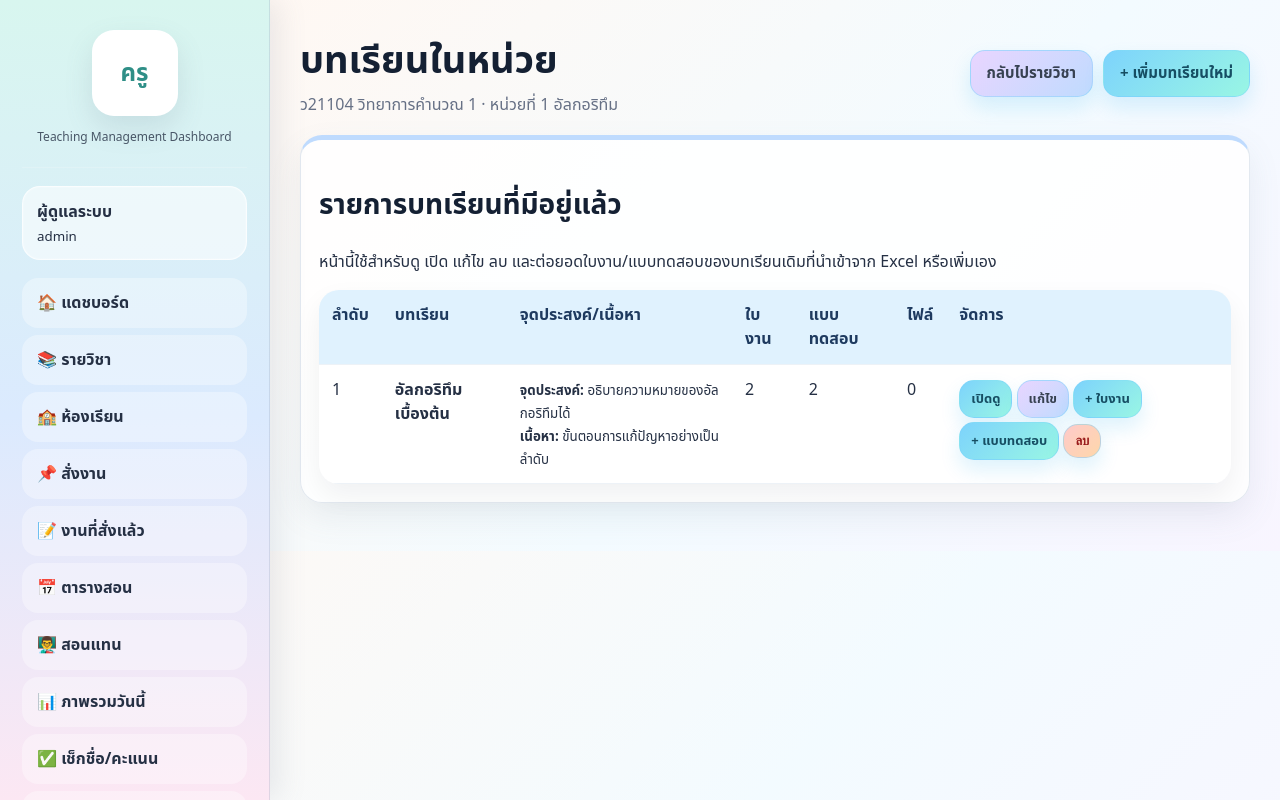
After one commit to Dekchairukna/Kruruksorn, a Flask app: page /unit/1/lessons in a window 1280 px wide. The commit adds this page. Run offline with Flask 3, Linux system fonts and the light colour scheme; a user stored in the database is signed in.

Commit message:
update latest version

```diff
--- a/app.py
+++ b/app.py
@@ -2305,6 +2305,23 @@ def add_lesson_uploads(lesson):
             added += 1
     return added
 
+
+@app.route('/unit/<int:unit_id>/lessons')
+@login_required
+@role_required('teacher','admin')
+def unit_lessons(unit_id):
+    unit = Unit.query.get_or_404(unit_id)
+    if not owns_unit(unit):
+        return deny_redirect('subjects')
+    lessons = Lesson.query.filter_by(unit_id=unit.id).order_by(Lesson.id.asc()).all()
+    lesson_rows = []
+    for lesson in lessons:
+        worksheet_count = Worksheet.query.filter_by(lesson_id=lesson.id).count()
+        quiz_count = Quiz.query.filter_by(lesson_id=lesson.id).count()
+        file_count = LessonFile.query.filter_by(lesson_id=lesson.id).count()
+        lesson_rows.append((lesson, worksheet_count, quiz_count, file_count))
+    return render_template('unit_lessons.html', unit=unit, lesson_rows=lesson_rows)
+
 @app.route('/unit/<int:unit_id>/lesson', methods=['GET','POST'])
 @login_required
 @role_required('teacher','admin')
--- a/templates/lesson_detail.html
+++ b/templates/lesson_detail.html
@@ -7,7 +7,7 @@
   </div>
   {% if current_user.role in ['teacher','admin'] %}
   <div class="actions-row">
-    <a class="btn secondary" href="{{ url_for('lesson_edit', lesson_id=lesson.id) }}">แก้ไขบทเรียน/แนบไฟล์</a>
+    <a class="btn secondary" href="{{ url_for('unit_lessons', unit_id=lesson.unit_id) }}">กลับไปรายการบทเรียน</a><a class="btn secondary" href="{{ url_for('lesson_edit', lesson_id=lesson.id) }}">แก้ไขบทเรียน/แนบไฟล์</a>
   </div>
   {% endif %}
 </div>
--- a/templates/subject_detail.html
+++ b/templates/subject_detail.html
@@ -13,7 +13,7 @@
   <a class="btn" href="{{ url_for('subject_worksheets', subject_id=subject.id) }}">ดู/ตรวจใบงานทั้งหมด</a>
   <span class="muted">กดเข้ารายวิชาแล้วจัดการเช็กชื่อ ใบงาน และคะแนนได้จากหน้านี้</span>
 </div>
-<h2>เพิ่มหน่วยการเรียนรู้</h2><form method="post" class="stack-form"><input name="title" placeholder="ชื่อหน่วย" required><input name="required_periods" type="number" value="1" placeholder="คาบที่กำหนด"><textarea name="indicators" placeholder="ตัวชี้วัด/ผลการเรียนรู้"></textarea><button>เพิ่มหน่วย</button></form><h2>ความครบของหน่วย</h2><table><tr><th>หน่วย</th><th>บทเรียน</th><th>ใบงาน</th><th>แบบทดสอบ</th><th>ครบ</th><th>จัดการ</th></tr>{% for u,lesson_count,worksheets,quizzes,percent,missing in completeness %}<tr><td>{{u.title}}<br><small>{{u.indicators}}</small></td><td>{{lesson_count}}/{{u.required_periods}}</td><td>{{worksheets}}</td><td>{{quizzes}}</td><td><div class="bar"><span style="width:{{percent}}%"></span></div>{{percent}}% {% if missing>0 %}<b class="bad">ขาด {{missing}} คาบ</b>{% else %}<b class="ok">ครบ</b>{% endif %}</td><td><a class="btn small" href="{{ url_for('lesson_create', unit_id=u.id) }}">เพิ่มบทเรียน</a><a class="btn secondary small" href="{{url_for('unit_edit', unit_id=u.id)}}">แก้ไข</a><form method="post" action="{{url_for('unit_delete', unit_id=u.id)}}" class="inline" onsubmit="return confirm('ลบหน่วยนี้?')"><button class="danger-btn small">ลบ</button></form></td></tr>{% endfor %}</table>
+<h2>เพิ่มหน่วยการเรียนรู้</h2><form method="post" class="stack-form"><input name="title" placeholder="ชื่อหน่วย" required><input name="required_periods" type="number" value="1" placeholder="คาบที่กำหนด"><textarea name="indicators" placeholder="ตัวชี้วัด/ผลการเรียนรู้"></textarea><button>เพิ่มหน่วย</button></form><h2>ความครบของหน่วย</h2><table><tr><th>หน่วย</th><th>บทเรียน</th><th>ใบงาน</th><th>แบบทดสอบ</th><th>ครบ</th><th>จัดการ</th></tr>{% for u,lesson_count,worksheets,quizzes,percent,missing in completeness %}<tr><td>{{u.title}}<br><small>{{u.indicators}}</small></td><td>{{lesson_count}}/{{u.required_periods}}</td><td>{{worksheets}}</td><td>{{quizzes}}</td><td><div class="bar"><span style="width:{{percent}}%"></span></div>{{percent}}% {% if missing>0 %}<b class="bad">ขาด {{missing}} คาบ</b>{% else %}<b class="ok">ครบ</b>{% endif %}</td><td><a class="btn small" href="{{ url_for('unit_lessons', unit_id=u.id) }}">ดู/แก้ไขบทเรียน</a><a class="btn small" href="{{ url_for('lesson_create', unit_id=u.id) }}">เพิ่มบทเรียน</a><a class="btn secondary small" href="{{url_for('unit_edit', unit_id=u.id)}}">แก้ไขหน่วย</a><form method="post" action="{{url_for('unit_delete', unit_id=u.id)}}" class="inline" onsubmit="return confirm('ลบหน่วยนี้?')"><button class="danger-btn small">ลบหน่วย</button></form></td></tr>{% endfor %}</table>
 <section class="card">
 <h2>เช็กชื่อและคะแนนของรายวิชานี้</h2>
 <table><tr><th>ห้องเรียน</th><th>จัดการ</th></tr>
--- /dev/null
+++ b/templates/unit_lessons.html
@@ -0,0 +1,52 @@
+{% extends 'base.html' %}
+{% block content %}
+<div class="page-head">
+  <div>
+    <h1>บทเรียนในหน่วย</h1>
+    <p>{{ unit.subject.name }} · {{ unit.title }}</p>
+  </div>
+  <div class="actions-row">
+    <a class="btn secondary" href="{{ url_for('subject_detail', subject_id=unit.subject_id) }}">กลับไปรายวิชา</a>
+    <a class="btn" href="{{ url_for('lesson_create', unit_id=unit.id) }}">+ เพิ่มบทเรียนใหม่</a>
+  </div>
+</div>
+
+<section class="card">
+  <h2>รายการบทเรียนที่มีอยู่แล้ว</h2>
+  <p class="hint">หน้านี้ใช้สำหรับดู เปิด แก้ไข ลบ และต่อยอดใบงาน/แบบทดสอบของบทเรียนเดิมที่นำเข้าจาก Excel หรือเพิ่มเอง</p>
+  <table>
+    <tr>
+      <th style="width:50px;">ลำดับ</th>
+      <th>บทเรียน</th>
+      <th>จุดประสงค์/เนื้อหา</th>
+      <th>ใบงาน</th>
+      <th>แบบทดสอบ</th>
+      <th>ไฟล์</th>
+      <th>จัดการ</th>
+    </tr>
+    {% for lesson, worksheet_count, quiz_count, file_count in lesson_rows %}
+    <tr>
+      <td>{{ loop.index }}</td>
+      <td><b>{{ lesson.title }}</b></td>
+      <td>
+        {% if lesson.objective %}<div><small><b>จุดประสงค์:</b> {{ lesson.objective[:120] }}{% if lesson.objective|length > 120 %}...{% endif %}</small></div>{% endif %}
+        {% if lesson.content %}<div><small><b>เนื้อหา:</b> {{ lesson.content[:120] }}{% if lesson.content|length > 120 %}...{% endif %}</small></div>{% endif %}
+        {% if not lesson.objective and not lesson.content %}<small class="muted">ยังไม่มีรายละเอียด</small>{% endif %}
+      </td>
+      <td>{{ worksheet_count }}</td>
+      <td>{{ quiz_count }}</td>
+      <td>{{ file_count }}</td>
+      <td>
+        <a class="btn small" href="{{ url_for('lesson_detail', lesson_id=lesson.id) }}">เปิดดู</a>
+        <a class="btn secondary small" href="{{ url_for('lesson_edit', lesson_id=lesson.id) }}">แก้ไข</a>
+        <a class="btn small" href="{{ url_for('worksheet_create', lesson_id=lesson.id) }}">+ ใบงาน</a>
+        <a class="btn small" href="{{ url_for('quiz_create', lesson_id=lesson.id) }}">+ แบบทดสอบ</a>
+        <form method="post" action="{{ url_for('lesson_delete', lesson_id=lesson.id) }}" class="inline" onsubmit="return confirm('ลบบทเรียนนี้?')"><button class="danger-btn small">ลบ</button></form>
+      </td>
+    </tr>
+    {% else %}
+    <tr><td colspan="7">ยังไม่มีบทเรียนในหน่วยนี้ กด “+ เพิ่มบทเรียนใหม่” หรือกลับไปรายวิชาเพื่อนำเข้า Excel</td></tr>
+    {% endfor %}
+  </table>
+</section>
+{% endblock %}
```
